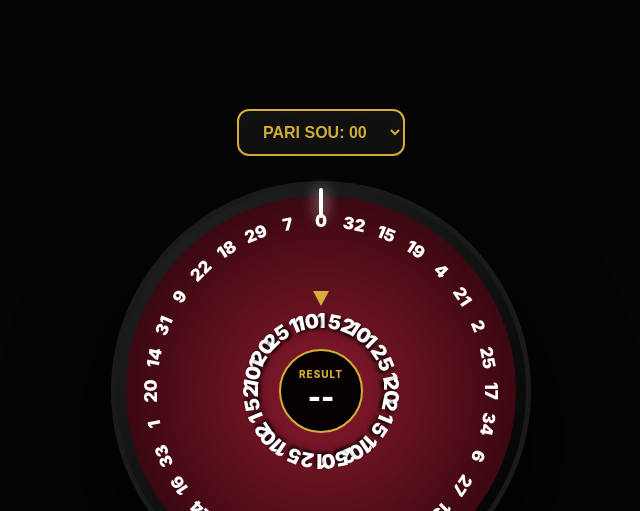
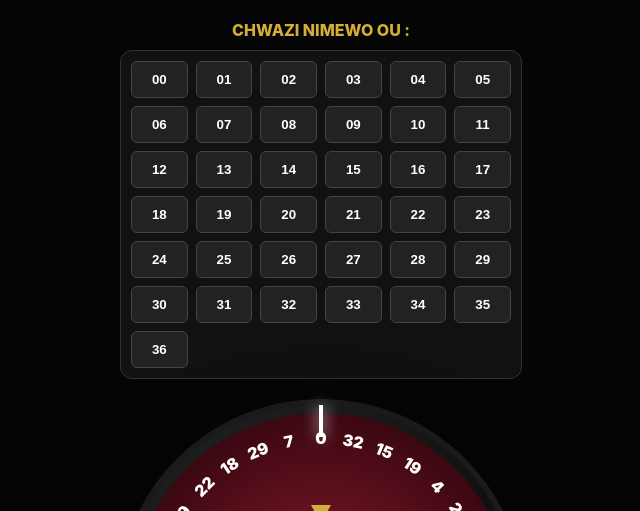
Before and after one commit to eroblack/DoubRoulette, a plain HTML site: page index.html in a window 1280 px wide. Shown: the top 511 px of the page, without its empty margins (319-959 px from the left). Drawn offline with Linux system fonts and the light colour scheme.

Commit message:
Update index.html

```diff
--- a/index.html
+++ b/index.html
@@ -3,12 +3,13 @@
 <head>
     <meta charset="UTF-8">
     <meta name="viewport" content="width=device-width, initial-scale=1.0">
-    <title>Eroblack Pro - Precision Absolute</title>
+    <title>Eroblack Pro - Ultimate Precision</title>
     <style>
         :root {
             --sunray: radial-gradient(circle, #8a1a2d 0%, #1a0005 100%);
             --gold: #d4af37;
             --silver: #ffffff;
+            --active-green: #2ecc71;
         }
 
         body {
@@ -17,28 +18,51 @@
             font-family: 'Inter', sans-serif;
             display: flex;
             flex-direction: column;
-            justify-content: center;
             align-items: center;
-            height: 100vh;
+            min-height: 100vh;
             margin: 0;
-            overflow: hidden;
+            padding: 20px;
         }
 
-        .status-bar { margin-bottom: 25px; }
+        /* Griy pou chwazi nimewo */
+        .selection-grid {
+            display: grid;
+            grid-template-columns: repeat(6, 1fr);
+            gap: 8px;
+            margin-bottom: 20px;
+            width: 100%;
+            max-width: 380px;
+            background: #111;
+            padding: 10px;
+            border-radius: 12px;
+            border: 1px solid #333;
+        }
 
-        .bet-select {
-            background: #111; color: var(--gold); border: 2px solid var(--gold);
-            padding: 12px 20px; border-radius: 12px; font-weight: 900; font-size: 16px;
-            cursor: pointer; outline: none;
+        .num-btn {
+            background: #222;
+            border: 1px solid #444;
+            color: #fff;
+            padding: 10px;
+            border-radius: 6px;
+            cursor: pointer;
+            font-weight: 800;
+            transition: 0.2s;
+        }
+
+        .num-btn.selected {
+            background: var(--gold);
+            color: #000;
+            border-color: #fff;
+            transform: scale(1.1);
         }
 
         .watch-body {
             position: relative;
-            width: 390px; height: 390px;
+            width: 380px; height: 380px;
             background: linear-gradient(145deg, #222, #000);
-            border-radius: 50%; padding: 10px;
-            border: 5px solid #1a1a1a;
-            box-shadow: 0 50px 100px rgba(0,0,0,0.9);
+            border-radius: 50%; padding: 8px;
+            border: 6px solid #1a1a1a;
+            box-shadow: 0 40px 80px rgba(0,0,0,0.9);
             display: flex; justify-content: center; align-items: center;
         }
 
@@ -49,39 +73,36 @@
             border-radius: 50%; overflow: hidden;
         }
 
-        /* Egwi pou Nimewo a (Deyò) */
         .needle-outer {
-            position: absolute; top: 2px; left: 50%;
+            position: absolute; top: 0; left: 50%;
             transform: translateX(-50%);
-            width: 4px; height: 30px;
+            width: 4px; height: 32px;
             background: #fff; z-index: 200;
-            box-shadow: 0 0 15px #fff; border-radius: 2px;
+            box-shadow: 0 0 15px #fff;
         }
 
-        /* Flèch pou Miltiplikatè a (Mitan) */
         .needle-inner {
-            position: absolute; top: 105px; left: 50%;
+            position: absolute; top: 100px; left: 50%;
             transform: translateX(-50%);
             width: 0; height: 0;
-            border-left: 8px solid transparent; border-right: 8px solid transparent;
-            border-top: 15px solid var(--gold); z-index: 200;
+            border-left: 10px solid transparent; border-right: 10px solid transparent;
+            border-top: 18px solid var(--gold); z-index: 200;
         }
 
         .center-display {
             position: absolute; z-index: 210;
             top: 50%; left: 50%; transform: translate(-50%, -50%);
-            width: 80px; height: 80px;
+            width: 75px; height: 75px;
             background: rgba(0,0,0,0.95); border: 2px solid var(--gold);
             border-radius: 50%; display: flex; flex-direction: column;
             justify-content: center; align-items: center;
         }
 
-        .res-val { font-size: 28px; font-weight: 900; color: #fff; }
-        .res-label { font-size: 10px; color: var(--gold); font-weight: 800; letter-spacing: 1px; }
+        .res-val { font-size: 30px; font-weight: 900; color: #fff; }
 
         .wheel-container {
-            position: absolute; width: 390px; height: 390px;
-            transition: transform 8s cubic-bezier(0.2, 0, 0, 1);
+            position: absolute; width: 100%; height: 100%;
+            transition: transform 8s cubic-bezier(0.15, 0, 0.05, 1);
         }
 
         .number-slot {
@@ -89,153 +110,150 @@
             display: flex; justify-content: center; align-items: center;
         }
 
-        .num-outer { font-size: 17px; font-weight: 900; color: #fff; }
-        .num-inner { font-size: 20px; font-weight: 1000; color: #ffffff; text-shadow: 2px 2px 4px #000; }
+        .num-outer { font-size: 16px; font-weight: 900; color: #fff; }
+        .num-inner { font-size: 22px; font-weight: 1000; color: #fff; text-shadow: 2px 2px 4px #000; }
 
         .btn-play {
-            margin-top: 40px; background: #fff; color: #000;
+            margin-top: 30px; background: #fff; color: #000;
             border: none; padding: 18px 80px; border-radius: 50px;
             text-transform: uppercase; letter-spacing: 4px; font-weight: 950;
-            cursor: pointer;
+            cursor: pointer; width: 100%; max-width: 380px;
         }
 
-        .btn-play:disabled { background: #333; color: #666; }
+        .btn-play:disabled { background: #333; color: #666; cursor: not-allowed; }
 
         .modal {
             display: none; position: fixed; top: 0; left: 0; width: 100%; height: 100%;
-            background: rgba(0,0,0,0.9); z-index: 1000; justify-content: center; align-items: center;
+            background: rgba(0,0,0,0.95); z-index: 1000; justify-content: center; align-items: center;
         }
 
         .modal-content {
-            background: #0a0a0a; padding: 30px; border-radius: 20px;
+            background: #111; padding: 30px; border-radius: 24px;
             border: 2px solid var(--gold); text-align: center; width: 280px;
         }
 
         .modal-btn {
-            background: var(--gold); border: none; padding: 12px; width: 100%;
-            border-radius: 8px; font-weight: 900; cursor: pointer; margin-top: 15px;
+            background: var(--gold); border: none; padding: 14px; width: 100%;
+            border-radius: 12px; font-weight: 900; cursor: pointer; margin-top: 15px;
         }
     </style>
 </head>
 <body>
 
-    <div class="status-bar">
-        <select id="betNumber" class="bet-select"></select>
-    </div>
+    <p style="margin: 0 0 10px 0; font-weight: 800; color: var(--gold);">CHWAZI NIMEWO OU :</p>
+    <div class="selection-grid" id="grid"></div>
 
     <div class="watch-body">
         <div class="needle-outer"></div>
         <div class="needle-inner"></div>
 
         <div class="center-display">
-            <span class="res-label">RESULT</span>
             <span id="digitalDisplay" class="res-val">--</span>
         </div>
 
         <div class="dial-plate">
             <div id="wheelO" class="wheel-container"></div>
-            <div id="wheelI" class="wheel-container" style="width: 200px; height: 200px; left: 95px; top: 95px;"></div>
+            <div id="wheelI" class="wheel-container" style="width: 210px; height: 210px; left: 85px; top: 85px;"></div>
         </div>
     </div>
 
-    <button class="btn-play" id="spinBtn" onclick="openPayment()">Vire (5 HTG)</button>
+    <button class="btn-play" id="spinBtn" onclick="openPayment()" disabled>Vire (5 HTG)</button>
 
     <div id="payModal" class="modal">
         <div class="modal-content">
             <h3 style="color:var(--gold)">KONFIME</h3>
-            <p>Debite 5 HTG pou vire?</p>
-            <button class="modal-btn" onclick="processPayment()">KONFIME</button>
+            <p>Peye 5 HTG pou vire?</p>
+            <button class="modal-btn" onclick="processPayment()">WI, PEYE</button>
             <button class="modal-btn" style="background:#333; color:#fff" onclick="closeModal('payModal')">ANILE</button>
         </div>
     </div>
 
     <div id="resultModal" class="modal">
         <div class="modal-content">
-            <h2 id="resTitle" style="margin-top:0"></h2>
+            <h2 id="resTitle"></h2>
             <p id="resMsg" style="font-size: 18px;"></p>
             <button class="modal-btn" onclick="closeModal('resultModal')">OK</button>
         </div>
     </div>
 
     <script>
-        const betCost = 5;
         const ordinaryOrder = [0, 32, 15, 19, 4, 21, 2, 25, 17, 34, 6, 27, 13, 36, 11, 30, 8, 23, 10, 5, 24, 16, 33, 1, 20, 14, 31, 9, 22, 18, 29, 7];
         const multipliers = [1, 5, 2, 10, 1, 2, 5, 1, 20, 2, 1, 5, 1, 10, 2, 50, 1, 2, 5, 1, 10, 2, 1, 5, 2, 10, 1, 20, 2, 5, 1, 10];
-
         const total = ordinaryOrder.length;
         const degStep = 360 / total;
+        let selectedNum = null;
 
-        // Inisyalize Select
-        const select = document.getElementById('betNumber');
-        for(let i=0; i<37; i++) {
-            let opt = document.createElement('option');
-            opt.value = i; opt.innerText = "PARI SOU: " + (i < 10 ? '0'+i : i);
-            select.appendChild(opt);
+        // Kreye Griy Seleksyon
+        const grid = document.getElementById('grid');
+        for(let i=0; i<=36; i++) {
+            let b = document.createElement('button');
+            b.className = 'num-btn';
+            b.innerText = i < 10 ? '0'+i : i;
+            b.onclick = () => {
+                document.querySelectorAll('.num-btn').forEach(btn => btn.classList.remove('selected'));
+                b.classList.add('selected');
+                selectedNum = i;
+                document.getElementById('spinBtn').disabled = false;
+            };
+            grid.appendChild(b);
         }
 
-        // Konstwi Wou yo
-        function initWheels() {
+        // Kreye Wou yo
+        function init() {
             for(let i = 0; i < total; i++) {
-                let angleRad = (i * degStep - 90) * (Math.PI / 180);
+                let angle = i * degStep;
+                let rad = (angle - 90) * (Math.PI / 180);
 
-                // Deyò (Nimewo)
                 let elO = document.createElement('div');
                 elO.className = 'number-slot num-outer';
-                let xO = 170 * Math.cos(angleRad);
-                let yO = 170 * Math.sin(angleRad);
                 elO.innerText = ordinaryOrder[i];
-                elO.style.transform = `translate(calc(-50% + ${xO}px), calc(-50% + ${yO}px)) rotate(${i * degStep}deg)`;
+                elO.style.transform = `translate(calc(-50% + ${165 * Math.cos(rad)}px), calc(-50% + ${165 * Math.sin(rad)}px)) rotate(${angle}deg)`;
                 document.getElementById('wheelO').appendChild(elO);
 
-                // Mitan (Miltiplikatè san "x")
                 let elI = document.createElement('div');
                 elI.className = 'number-slot num-inner';
-                let xI = 70 * Math.cos(angleRad);
-                let yI = 70 * Math.sin(angleRad);
                 elI.innerText = multipliers[i];
-                elI.style.transform = `translate(calc(-50% + ${xI}px), calc(-50% + ${yI}px)) rotate(${i * degStep}deg)`;
+                elI.style.transform = `translate(calc(-50% + ${75 * Math.cos(rad)}px), calc(-50% + ${75 * Math.sin(rad)}px)) rotate(${angle}deg)`;
                 document.getElementById('wheelI').appendChild(elI);
             }
         }
-        initWheels();
+        init();
 
         function openPayment() { document.getElementById('payModal').style.display = 'flex'; }
         function closeModal(id) { document.getElementById(id).style.display = 'none'; }
 
         function processPayment() {
             closeModal('payModal');
-            startPrecisionSpin();
+            startSpin();
         }
 
-        let rotO = 0; let rotI = 0;
-        function startPrecisionSpin() {
-            document.getElementById('spinBtn').disabled = true;
+        let rO = 0; let rI = 0;
+        function startSpin() {
+            const btn = document.getElementById('spinBtn');
+            btn.disabled = true;
             document.getElementById('digitalDisplay').innerText = "••";
 
-            // Chwazi rezilta yo avan wou a vire pou presizyon 100%
             const winIdxO = Math.floor(Math.random() * total);
             const winIdxI = Math.floor(Math.random() * total);
 
-            // Kalkil wotasyon pou egwi a tonbe pil sou chif la
-            rotO += 3600 + (360 - (winIdxO * degStep));
-            rotI -= (3600 + (winIdxI * degStep));
+            // Kalkil presizyon 100%
+            rO += 3600 + (360 - (winIdxO * degStep));
+            rI -= 3600 + (winIdxI * degStep);
 
-            document.getElementById('wheelO').style.transform = `rotate(${rotO}deg)`;
-            document.getElementById('wheelI').style.transform = `rotate(${rotI}deg)`;
+            document.getElementById('wheelO').style.transform = `rotate(${rO}deg)`;
+            document.getElementById('wheelI').style.transform = `rotate(${rI}deg)`;
 
             setTimeout(() => {
                 const winNum = ordinaryOrder[winIdxO];
-                const winMultValue = multipliers[winIdxI];
-                const choice = parseInt(document.getElementById('betNumber').value);
+                const winMult = multipliers[winIdxI];
 
                 document.getElementById('digitalDisplay').innerText = winNum;
-                document.getElementById('spinBtn').disabled = false;
+                btn.disabled = false;
 
-                if(winNum === choice) {
-                    let pwi = betCost * winMultValue;
-                    showResult("OU GENYEN!", `Nimewo: <b>${winNum}</b><br>Miltiplikatè: <b>${winMultValue}</b><br><br><span style="color:var(--gold)">KADÒ: ${pwi} HTG</span>`);
+                if(winNum === selectedNum) {
+                    showResult("BRAVO!", `Nimewo: <b>${winNum}</b><br>Miltiplikatè: <b>${winMult}</b><br><br><span style="color:var(--active-green)">OU GENYEN ${5 * winMult} HTG!</span>`);
                 } else {
-                    showResult("DOMAJ", `Nimewo a te <b>${winNum}</b>.<br>Miltiplikatè a te <b>${winMultValue}</b>.`);
+                    showResult("DOMAJ", `Nimewo a se te <b>${winNum}</b>.<br>Miltiplikatè a te <b>${winMult}</b>.`);
                 }
             }, 8200);
         }
```
